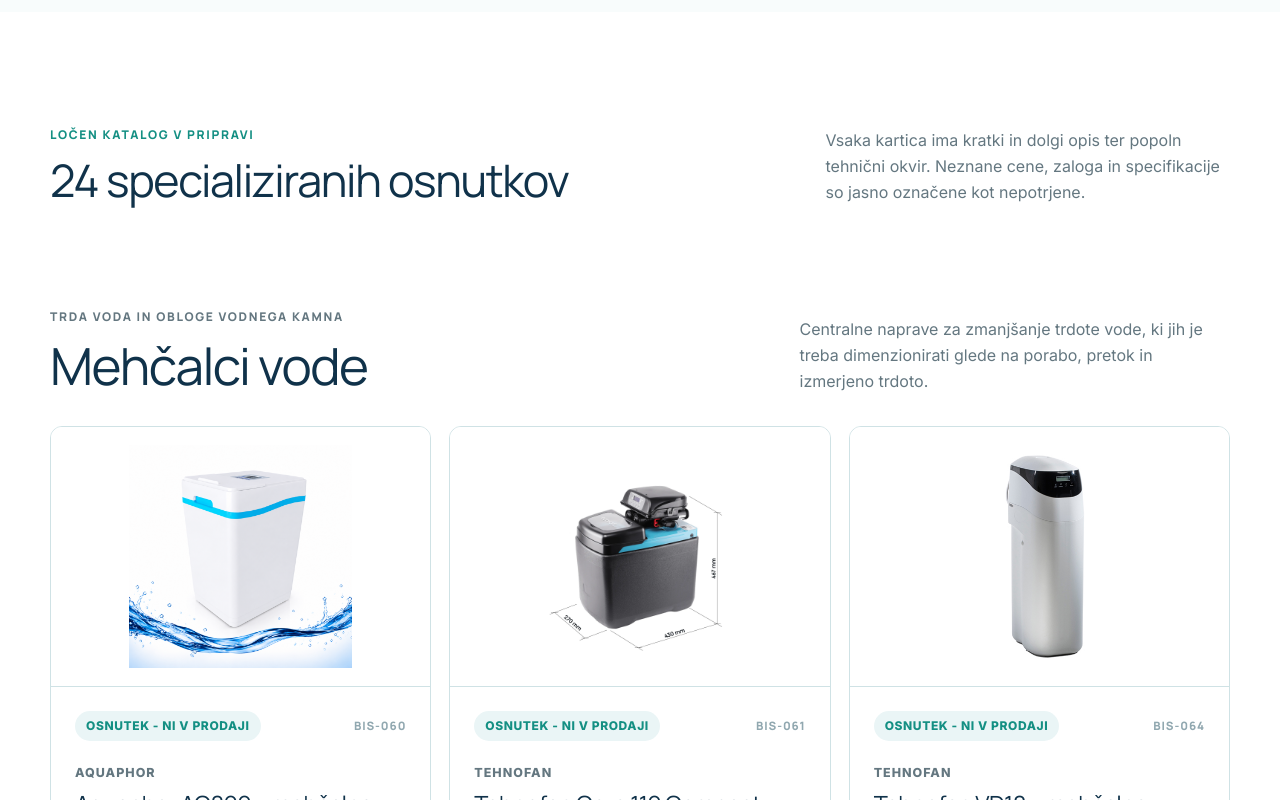
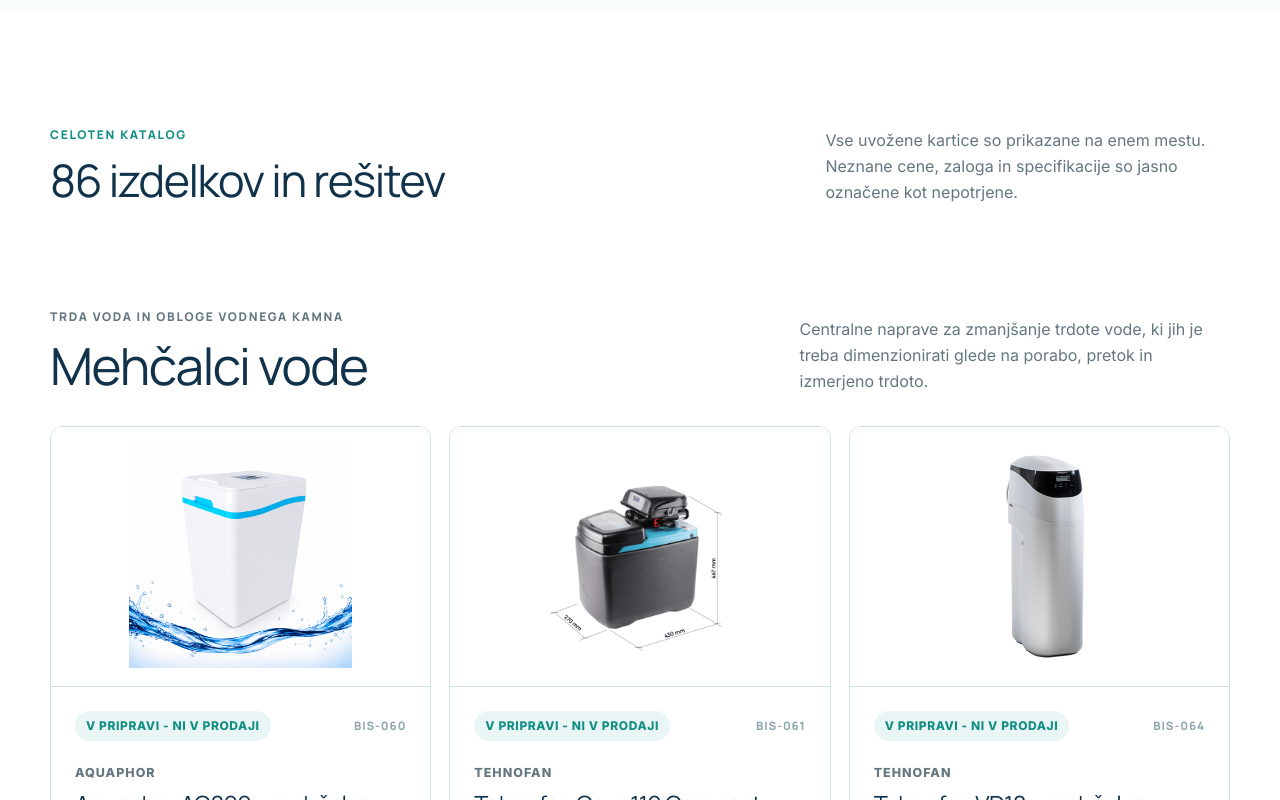
Before and after one commit to Bistrava/bistrava, a Next.js app: page /mehcalci-vode in a window 1280 px wide. Shown: the part 1760-2560 px from the top of the page. Built offline with nearby package versions, Linux system fonts and the light colour scheme; no server answers.

Commit message:
Fix logo deployment and show full catalog

```diff
--- a/src/app/(store)/izdelek/[slug]/page.tsx
+++ b/src/app/(store)/izdelek/[slug]/page.tsx
@@ -1,19 +1,19 @@
 import { notFound, permanentRedirect } from "next/navigation";
 
-import { getCatalogProduct, specialistProducts } from "@/lib/catalog/catalog";
+import { catalogProducts, getCatalogProduct } from "@/lib/catalog/catalog";
 
 type LegacyProductPageProps = {
   params: Promise<{ slug: string }>;
 };
 
 export function generateStaticParams() {
-  return specialistProducts.map((product) => ({ slug: product.slug }));
+  return catalogProducts.map((product) => ({ slug: product.slug }));
 }
 
 export default async function LegacyProductPage({ params }: LegacyProductPageProps) {
   const { slug } = await params;
   const product = getCatalogProduct(slug);
 
-  if (!product || product.status === "archived") notFound();
+  if (!product) notFound();
   permanentRedirect(`/izdelki/${product.slug}`);
 }
--- a/src/app/(store)/izdelki/[slug]/page.tsx
+++ b/src/app/(store)/izdelki/[slug]/page.tsx
@@ -9,11 +9,11 @@ import { CatalogProductCard } from "@/components/product/catalog-product-card";
 import { CatalogProductVisual } from "@/components/product/catalog-product-visual";
 import { Breadcrumbs } from "@/components/seo/breadcrumbs";
 import {
+  catalogProducts,
+  getCatalogProduct,
   getCatalogCategory,
   getCategoryDetails,
   getProductsByCategory,
-  getSpecialistProduct,
-  specialistProducts,
 } from "@/lib/catalog/catalog";
 import { getActiveCatalogProduct } from "@/lib/catalog/repository";
 import { JsonLd } from "@/components/seo/json-ld";
@@ -51,12 +51,12 @@ const stockLabels = {
 } as const;
 
 export function generateStaticParams() {
-  return specialistProducts.map((product) => ({ slug: product.slug }));
+  return catalogProducts.map((product) => ({ slug: product.slug }));
 }
 
 export async function generateMetadata({ params }: ProductPageProps): Promise<Metadata> {
   const { slug } = await params;
-  const product = (await getActiveCatalogProduct(slug)) ?? getSpecialistProduct(slug);
+  const product = (await getActiveCatalogProduct(slug)) ?? getCatalogProduct(slug);
   if (!product) return {};
 
   return {
@@ -87,7 +87,7 @@ export async function generateMetadata({ params }: ProductPageProps): Promise<Me
 
 export default async function ProductPage({ params }: ProductPageProps) {
   const { slug } = await params;
-  const product = (await getActiveCatalogProduct(slug)) ?? getSpecialistProduct(slug);
+  const product = (await getActiveCatalogProduct(slug)) ?? getCatalogProduct(slug);
   if (!product) notFound();
 
   const category = getCatalogCategory(product.categorySlug);
@@ -143,12 +143,12 @@ export default async function ProductPage({ params }: ProductPageProps) {
           )}
           <div className="product-summary">
             <span className="eyebrow">
-              {product.status === "active" ? "Aktivna produktna kartica" : "Osnutek - izdelek ni v prodaji"}
+              {product.status === "active" ? "Aktivna produktna kartica" : "V pripravi - izdelek ni v prodaji"}
             </span>
             <p className="product-brand">{product.brand}</p>
             <h1>{product.nameSl}</h1>
             <p className="product-short-description">{product.shortDescriptionSl}</p>
-            {product.status === "draft" ? (
+            {product.status !== "active" ? (
               <div className="demo-warning">
                 <Info aria-hidden="true" size={20} />
                 <p>
@@ -181,7 +181,7 @@ export default async function ProductPage({ params }: ProductPageProps) {
                     ? `${product.supplierPriceNoteSl} ${product.supplierPriceIncludesVat ? "Vključuje DDV. " : ""}Preverjeno ${formatObservedDate(product.supplierPriceObservedAt!)}.`
                     : "Čaka na identifikacijo točnega modela in veljaven vir cene."}
               </small>
-              {product.status === "draft" && product.supplierPriceSourceUrl ? (
+              {product.status !== "active" && product.supplierPriceSourceUrl ? (
                 <a
                   className="supplier-price-source"
                   href={product.supplierPriceSourceUrl}
--- a/src/app/(store)/mehcalci-vode/page.tsx
+++ b/src/app/(store)/mehcalci-vode/page.tsx
@@ -6,8 +6,8 @@ import { CatalogProductCard } from "@/components/product/catalog-product-card";
 import { Breadcrumbs } from "@/components/seo/breadcrumbs";
 import {
   allCategories,
+  catalogProducts,
   getProductsByCategory,
-  specialistProducts,
 } from "@/lib/catalog/catalog";
 import { getActiveCatalogProducts } from "@/lib/catalog/repository";
 
@@ -107,12 +107,12 @@ export default async function WaterSoftenersPage() {
         <div className="container">
           <div className="category-results-heading">
             <div>
-              <p className="section-kicker">Ločen katalog v pripravi</p>
-              <h2>{specialistProducts.length} specializiranih osnutkov</h2>
+              <p className="section-kicker">Celoten katalog</p>
+              <h2>{catalogProducts.length} izdelkov in rešitev</h2>
             </div>
             <p>
-              Vsaka kartica ima kratki in dolgi opis ter popoln tehnični okvir.
-              Neznane cene, zaloga in specifikacije so jasno označene kot nepotrjene.
+              Vse uvožene kartice so prikazane na enem mestu. Neznane cene,
+              zaloga in specifikacije so jasno označene kot nepotrjene.
             </p>
           </div>
           {allCategories.map((category) => {
--- a/src/components/product/catalog-product-card.tsx
+++ b/src/components/product/catalog-product-card.tsx
@@ -8,7 +8,7 @@ import { formatMoney } from "@/lib/commerce/money";
 import type { CatalogProduct } from "@/types/catalog";
 
 export function CatalogProductCard({ product }: { product: CatalogProduct }) {
-  const isDraft = product.status === "draft";
+  const isPreparing = product.status !== "active";
 
   return (
     <article className="catalog-product-card card">
@@ -35,8 +35,8 @@ export function CatalogProductCard({ product }: { product: CatalogProduct }) {
       <div className="catalog-product-card-content">
         <div className="catalog-product-card-topline">
           <span className="eyebrow">
-            {isDraft
-              ? "Osnutek - ni v prodaji"
+            {isPreparing
+              ? "V pripravi - ni v prodaji"
               : product.stockStatus === "in_stock"
                 ? "Aktivna ponudba"
                 : "Dobavljivost po preverbi"}
--- a/src/lib/catalog/catalog.ts
+++ b/src/lib/catalog/catalog.ts
@@ -297,7 +297,7 @@ const categoriesBySlug = new Map(
 const productsByCategory = new Map(
   allCategories.map((category) => [
     category.slug,
-    specialistProducts.filter(
+    catalogProducts.filter(
       (product) => product.categorySlug === category.slug,
     ),
   ]),
```
Also changed, not shown: 2 other files (tests, documents, lock files or other folders).
